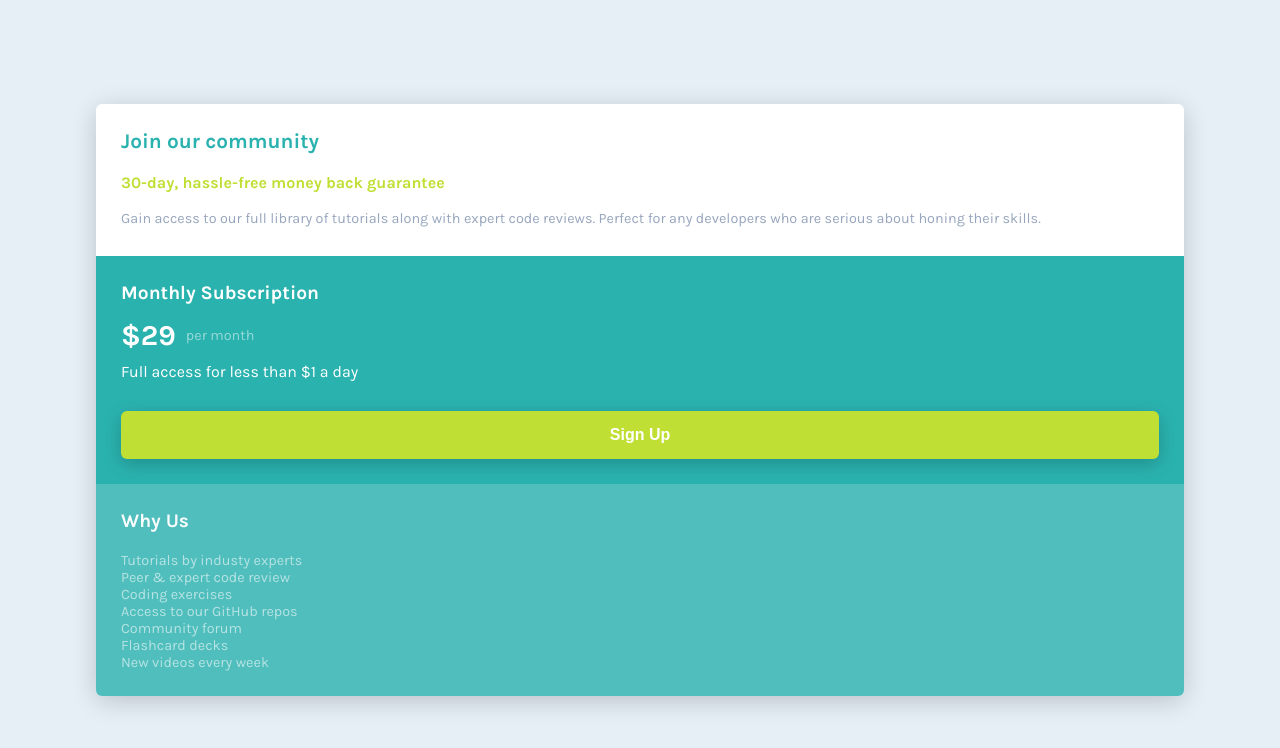
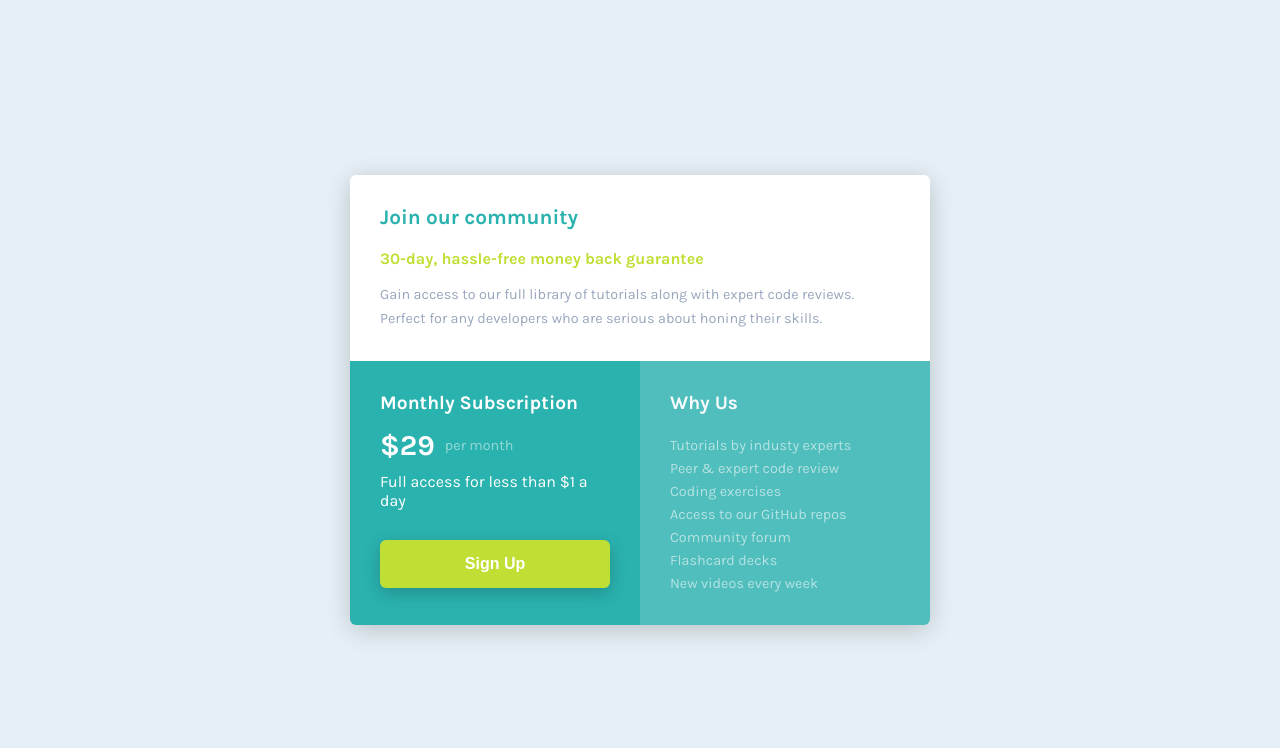
Before and after one commit to stetu281/single-price-component, a plain HTML site: page index.html in a window 1280 px wide. Drawn offline with Linux system fonts and the light colour scheme.

Commit message:
Add desktop styling

```diff
--- a/style.css
+++ b/style.css
@@ -21,6 +21,7 @@ main {
 
 .component-container {
     width: 85%;
+    max-width: 580px;
     display: flex;
     flex-direction: column;
     border-radius: 6px;
@@ -30,7 +31,7 @@ main {
 
 .join-section {
     background-color: white;
-    padding: 25px;
+    padding: 30px;
 }
 
 .join-section h1 {
@@ -53,7 +54,7 @@ main {
 
 .green {
     background-color: hsl(179, 62%, 43%);
-    padding: 25px;
+    padding: 30px;
     color: white;
 }
 
@@ -109,4 +110,16 @@ main {
 .why-section li {
     font-size: 0.9rem;
     opacity: .6;
+    line-height: 23px;
 }
+
+@media screen and (min-width: 670px) {
+    .component-container {
+        flex-direction: row;
+        flex-wrap: wrap;
+    }
+
+    .green {
+        flex-basis: 50%;
+    }
+}
```
